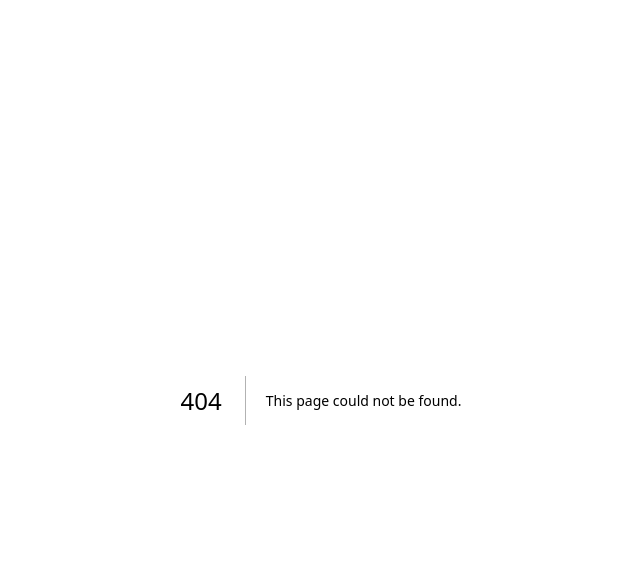
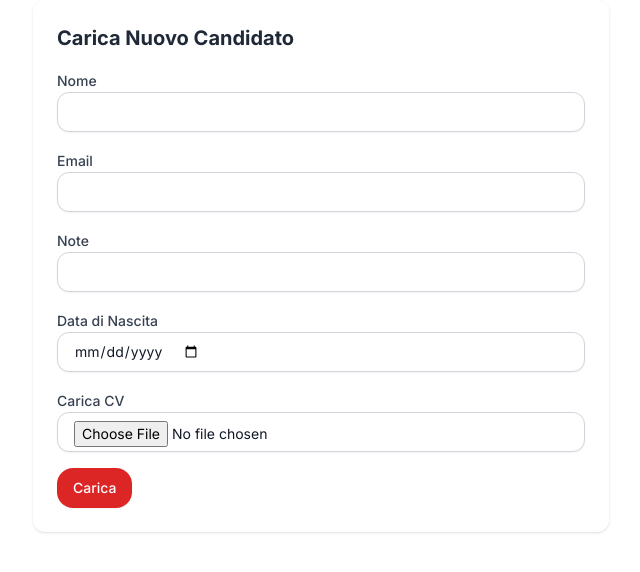
Before and after one commit to SmartBanker84/dashboard-recruiting-bg, a Next.js app: page /dashboard/recruiting/upload in a window 1280 px wide. Before the commit this address had no page. Shown: the top 572 px of the page, without its empty margins (319-959 px from the left). Built offline with nearby package versions, Linux system fonts and the light colour scheme; no server answers.

Commit message:
Create page.tsx

```diff
--- /dev/null
+++ b/app/dashboard/recruiting/upload/page.tsx
@@ -0,0 +1,94 @@
+'use client'
+
+import { useState } from 'react'
+import { supabase } from '@/lib/supabase'
+import { Input } from '@/components/ui/input'
+import { Button } from '@/components/ui/button'
+import { Label } from '@/components/ui/label'
+
+export default function UploadPage() {
+  const [name, setName] = useState('')
+  const [email, setEmail] = useState('')
+  const [note, setNote] = useState('')
+  const [birthdate, setBirthdate] = useState('')
+  const [file, setFile] = useState<File | null>(null)
+  const [uploading, setUploading] = useState(false)
+  const [message, setMessage] = useState('')
+
+  const handleSubmit = async (e: React.FormEvent) => {
+    e.preventDefault()
+    setUploading(true)
+    setMessage('')
+
+    let fileUrl = ''
+    const user = await supabase.auth.getUser()
+    const userId = user?.data?.user?.id ?? 'manual-upload'
+
+    if (file) {
+      const { data, error } = await supabase.storage
+        .from('cv')
+        .upload(`cv_${Date.now()}_${file.name}`, file)
+      if (error) {
+        setMessage('Errore durante il caricamento del file')
+        setUploading(false)
+        return
+      }
+      fileUrl = data?.path || ''
+    }
+
+    const { error } = await supabase.from('candidates').insert([
+      {
+        name,
+        email,
+        note,
+        birthdate,
+        file_url: fileUrl,
+        created_by: userId
+      }
+    ])
+
+    if (error) {
+      setMessage('Errore durante il salvataggio del candidato')
+    } else {
+      setMessage('Candidato caricato con successo!')
+      setName('')
+      setEmail('')
+      setNote('')
+      setBirthdate('')
+      setFile(null)
+    }
+    setUploading(false)
+  }
+
+  return (
+    <div className="max-w-xl mx-auto p-6 bg-white shadow rounded-xl">
+      <h1 className="text-xl font-bold mb-4 text-bg-dark">Carica Nuovo Candidato</h1>
+      <form onSubmit={handleSubmit} className="space-y-4">
+        <div>
+          <Label htmlFor="name">Nome</Label>
+          <Input id="name" value={name} onChange={(e) => setName(e.target.value)} required />
+        </div>
+        <div>
+          <Label htmlFor="email">Email</Label>
+          <Input id="email" type="email" value={email} onChange={(e) => setEmail(e.target.value)} required />
+        </div>
+        <div>
+          <Label htmlFor="note">Note</Label>
+          <Input id="note" value={note} onChange={(e) => setNote(e.target.value)} />
+        </div>
+        <div>
+          <Label htmlFor="birthdate">Data di Nascita</Label>
+          <Input id="birthdate" type="date" value={birthdate} onChange={(e) => setBirthdate(e.target.value)} />
+        </div>
+        <div>
+          <Label htmlFor="file">Carica CV</Label>
+          <Input id="file" type="file" accept=".pdf,.doc,.docx" onChange={(e) => setFile(e.target.files?.[0] || null)} />
+        </div>
+        <Button type="submit" disabled={uploading}>
+          {uploading ? 'Caricamento...' : 'Carica'}
+        </Button>
+        {message && <p className="text-sm text-center text-gray-600 mt-2">{message}</p>}
+      </form>
+    </div>
+  )
+}
```
